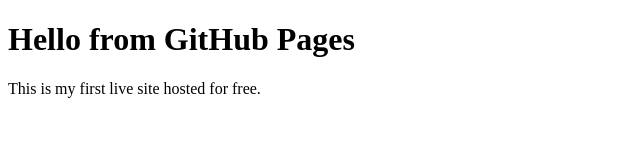
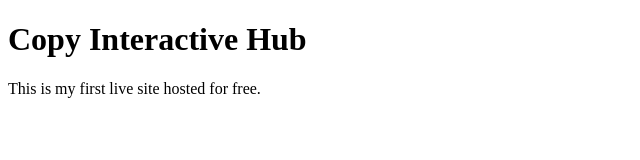
Before and after one commit to copyinteractive/challenge1, a plain HTML site: page index.html in a window 1280 px wide. Shown: the whole page, without its empty margins (0-640 px from the left). Drawn offline with Linux system fonts and the light colour scheme.

Commit message:
Update index.html
Further edits

```diff
--- a/index.html
+++ b/index.html
@@ -4,7 +4,7 @@
     <title>My Test Website</title>
   </head>
   <body>
-    <h1>Hello from GitHub Pages</h1>
+    <h1>Copy Interactive Hub</h1>
     <p>This is my first live site hosted for free.</p>
   </body>
 </html>
```
